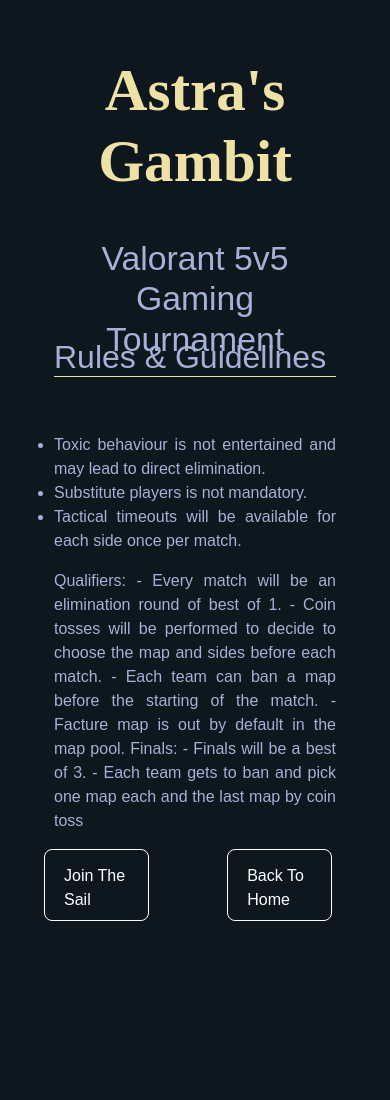
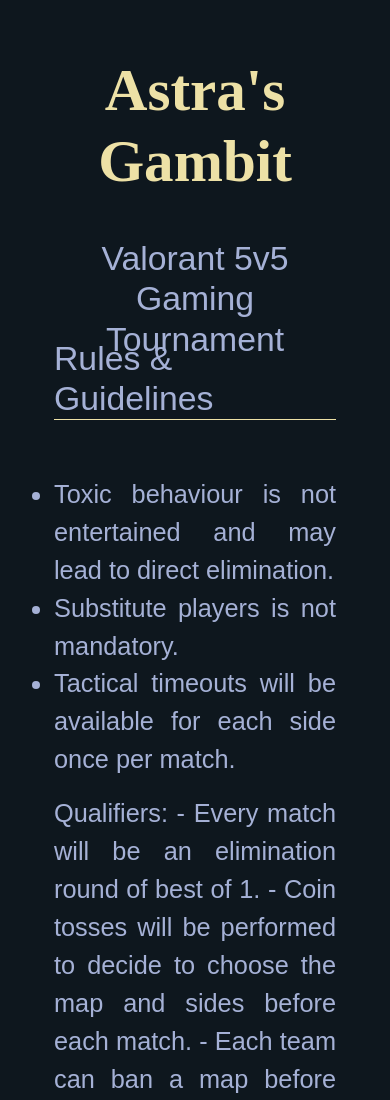
Before and after one commit to rshriharripriya/nutpam_2k22_website, a website built with Parcel: page pages/Astra.html in a window 390 px wide. Shown: the top 1100 px of the page. Before the commit the page ends 977 px from the top, so only its background shows below. Built offline with nearby package versions, Linux system fonts and the light colour scheme; a web font is replaced by a local one.

Commit message:
about content

```diff
--- a/css/pages.css
+++ b/css/pages.css
@@ -280,7 +280,7 @@
   }
 
   .article__header {
-    font-size: 1.5rem;
+    font-size: 4vh !important;
     /*margin-bottom: 5rem;*/
     border-bottom: 1px solid #EDE1A6;
     width: 100%;
@@ -289,6 +289,12 @@
   header h2 {
     font-size: 4vh;
   }
+
+  .para {
+    font-size: 4vh;
+
+  }
+
 }
 
 .personal-social-media {
@@ -769,12 +775,12 @@
   }
 }
 
-@media screen and (max-width: 479px) {
+@media screen and (max-width: 500px) {
   .presentation--resume {
     padding: 1.1em 1.2em 0.8em;
     font-size: 1em;
     background-color: transparent;
-    width: 95%;
+    width: 100%;
     height: 90%;
     right: 19vh;
     alignment: center !important;
@@ -784,11 +790,14 @@
   .button1 {
     float: left;
     right: 5vh;
+    font-size: 1.4rem;
 
   }
 
   .button2 {
     /*left: 10vh;*/
+    font-size: 1.4rem;
+
   }
 }
 
--- a/pages/Astra.html
+++ b/pages/Astra.html
@@ -70,7 +70,7 @@
           class="about-me__container--presentation"
           id="about-me-presentation"
         >
-          <div class="presentation--intro">
+          <div class="presentation--intro para">
             <!-- <h3>Rules</h3> -->
             <ul>
               <li> Toxic behaviour is not entertained and may lead to direct elimination.</li>
@@ -78,7 +78,7 @@
               <li> Tactical timeouts will be available for each side once per match.</li>
 
             </ul>
-            <p>Qualifiers:
+            <p class="para">Qualifiers:
               - Every match will be an elimination round of best of 1.
               - Coin tosses will be performed to decide to choose the map and sides before each match.
               - Each team can ban a map before the starting of the match.
```
